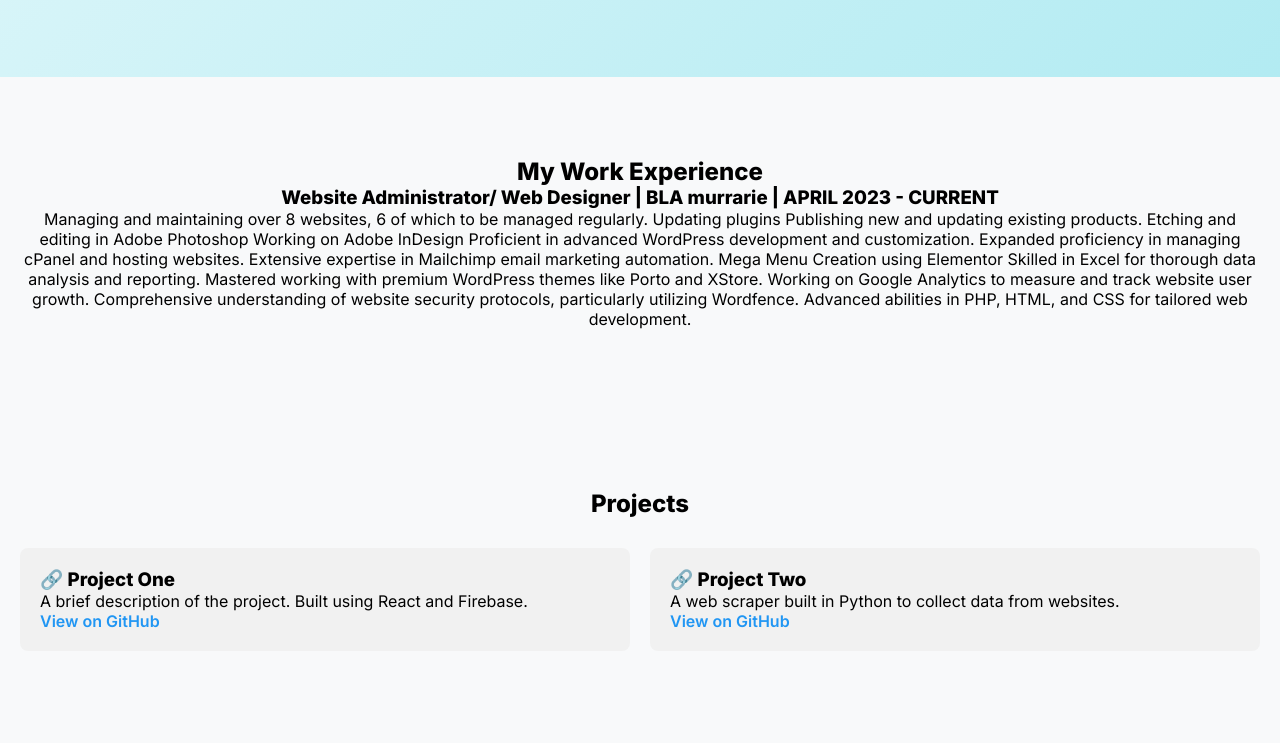
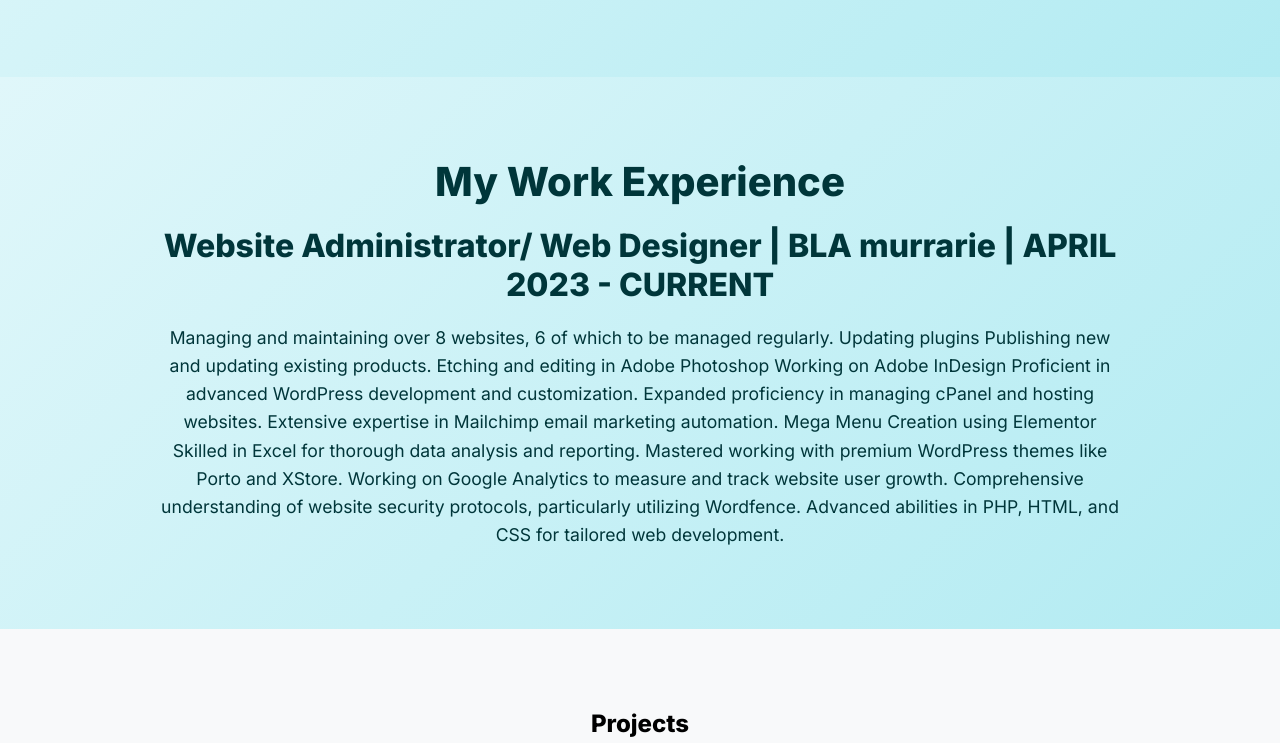
Before and after one commit to Hsule-git/portfolio, a plain HTML site: page index.html in a window 1280 px wide. Shown: the part 717-1460 px from the top of the page. Drawn offline with nearby package versions, Linux system fonts and the light colour scheme; a script that the page names is missing.

Commit message:
Update style.css

```diff
--- a/style.css
+++ b/style.css
@@ -25,7 +25,6 @@ body {
   position: sticky;
   top: 0;
   z-index: 1000;
-  box-shadow: 0 2px 5px rgba(0,0,0,0.1); /* optional shadow for effect */
 }
 
 .logo {
@@ -112,6 +111,37 @@ body {
   font-size: 1.1rem;
   line-height: 1.6;
 }
+
+
+/* Experience Section (Dynamic + Full Width) */
+.workexp {
+  background: linear-gradient(135deg, #e0f7fa, #b2ebf2);
+  color: #00363a;
+  padding: 80px 0;
+  width: 100%;
+}
+
+.workexp .container {
+  max-width: 1000px;
+  margin: 0 auto;
+  padding: 0 20px;
+}
+
+.workexp h2 {
+  font-size: 2.5rem;
+  margin-bottom: 20px;
+}
+
+.workexp h3 {
+  font-size: 2rem;
+  margin-bottom: 20px;
+}
+
+.workexp p {
+  font-size: 1.1rem;
+  line-height: 1.6;
+}
+
 
 /* Projects */
 .project-grid {
```
